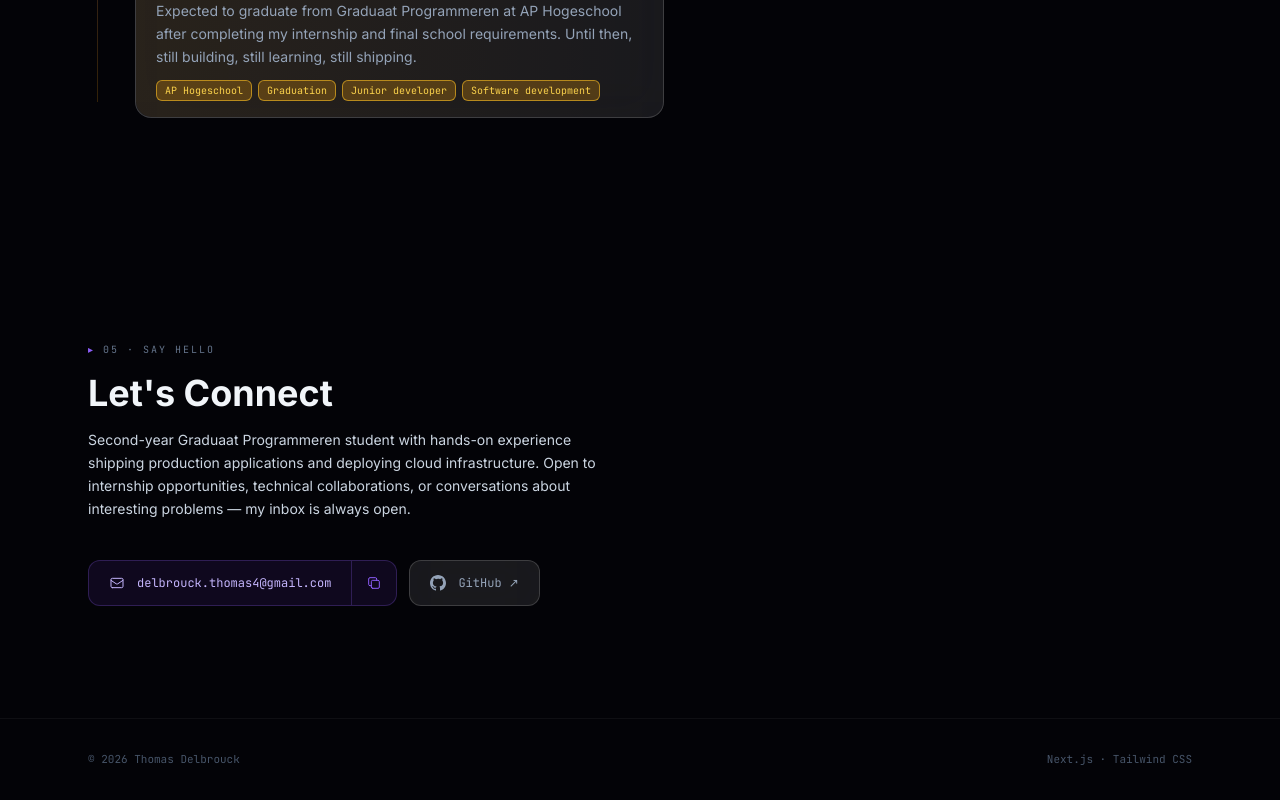
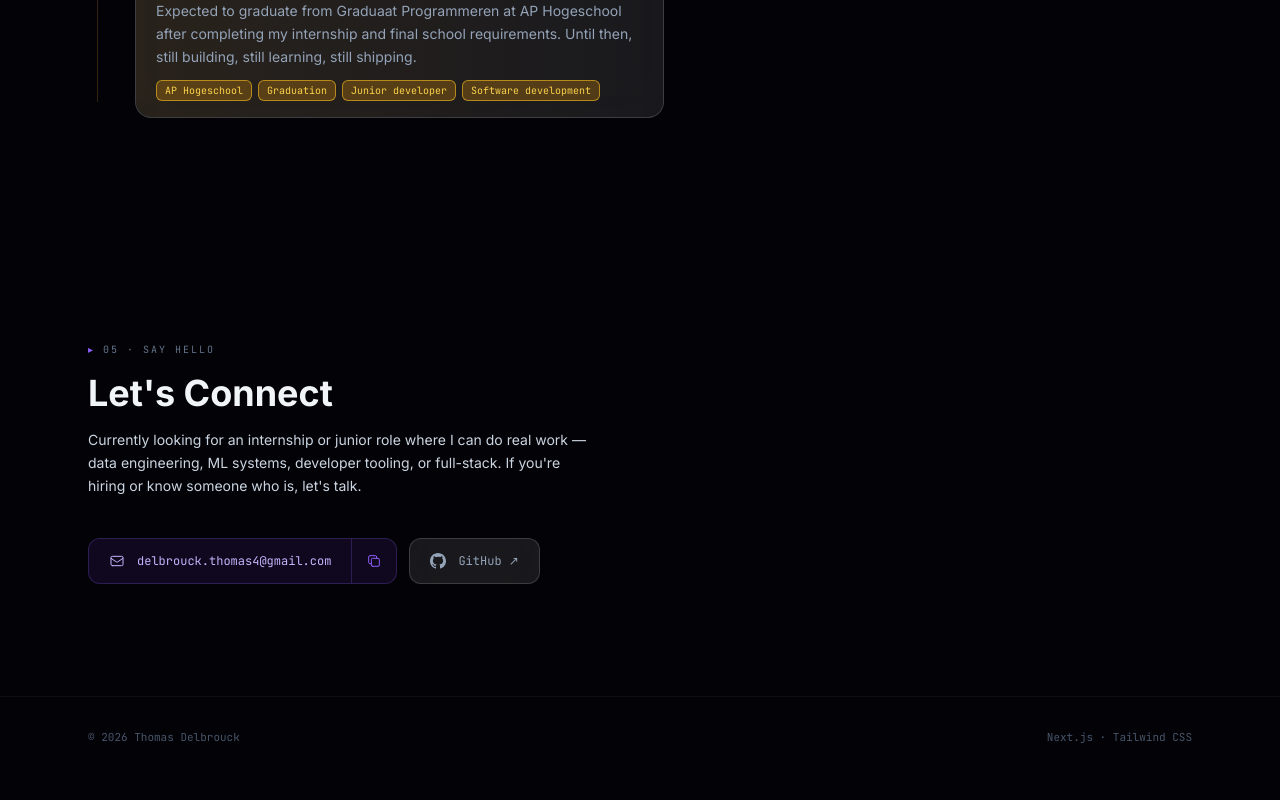
Before and after one commit to ThomasDelbrouck1/Portfolio, a Next.js app: page / in a window 1280 px wide. Shown: the part 5283-6083 px from the top of the page. After the commit the page ends 6060 px from the top, so only its background shows below. Built offline with nearby package versions, Linux system fonts and the light colour scheme.

Commit message:
Update Contact section copy to be direct about job search

```diff
--- a/components/sections/Contact.tsx
+++ b/components/sections/Contact.tsx
@@ -23,10 +23,9 @@ export default function Contact() {
             Let&apos;s Connect
           </h2>
           <p className="text-slate-600 dark:text-slate-300 text-sm leading-relaxed mb-10">
-            Second-year Graduaat Programmeren student with hands-on experience
-            shipping production applications and deploying cloud infrastructure.
-            Open to internship opportunities, technical collaborations, or
-            conversations about interesting problems — my inbox is always open.
+            Currently looking for an internship or junior role where I can do
+            real work — data engineering, ML systems, developer tooling, or
+            full-stack. If you&apos;re hiring or know someone who is, let&apos;s talk.
           </p>
 
           <div className="flex flex-col sm:flex-row gap-3">
```
